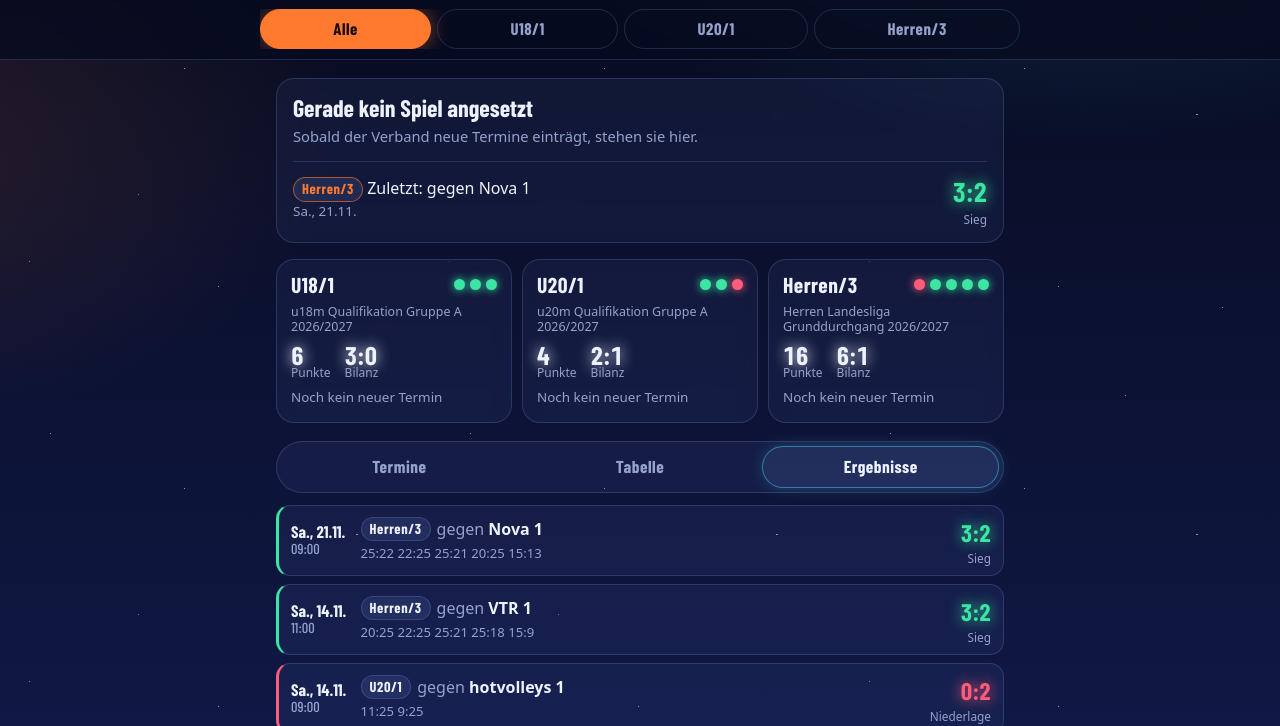
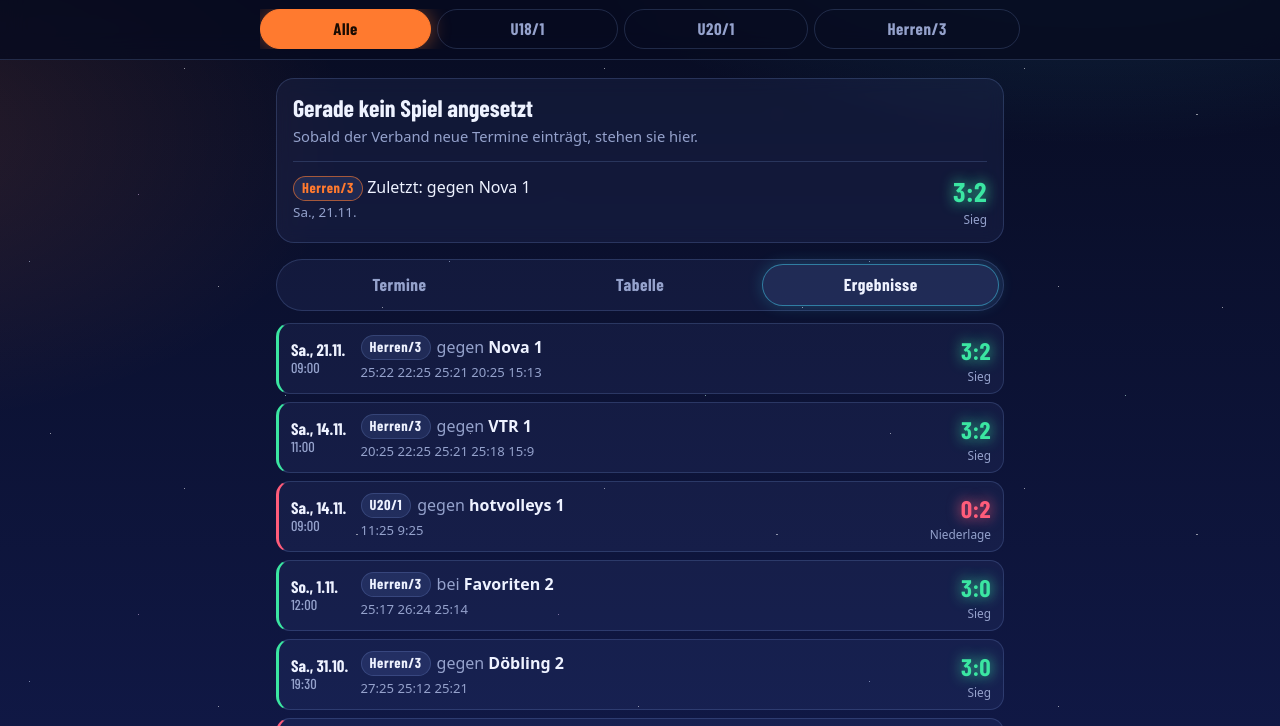
Before and after one commit to beclabi30/spielplan, a plain HTML site: page site/index.html in a window 1280 px wide. Shown: the part 62-788 px from the top of the page. Drawn offline with Linux system fonts and the light colour scheme.

Commit message:
Team-Kacheln entfernt, kompaktere Handy-Ansicht
Co-Authored-By: Claude Opus 5.5 <noreply@anthropic.com>

```diff
--- a/site/app.js
+++ b/site/app.js
@@ -140,7 +140,7 @@ function renderNext(upcoming, past, now) {
       h('p', {}, 'Sobald der Verband neue Termine einträgt, stehen sie hier.'),
       last ? h('div', { class: 'last' },
         h('div', {}, h('span', { class: 'chip us' }, last.teamLabel), ' ', h('span', { class: 'muted' }, 'Zuletzt: '),
-          `${last.isHome ? 'gegen' : 'bei'} ${last.opponent}`, h('div', { class: 'card-next' }, last.start ? fDayShort.format(last.start) : last.note || '')),
+          `${last.isHome ? 'gegen' : 'bei'} ${last.opponent}`, h('div', { class: 'last-date' }, last.start ? fDayShort.format(last.start) : last.note || '')),
         scoreBox(last)) : null));
     return;
   }
@@ -161,29 +161,6 @@ function renderNext(upcoming, past, now) {
     h('div', { class: 'board-foot' },
       h('div', {}, h('p', { class: 'hall' }, hall.name), h('p', { class: 'addr' }, hall.address || 'Adresse noch offen'), h('p', { class: 'addr' }, g.comp)),
       hall.address ? h('a', { class: 'route', href: mapsUrl(hall.address), target: '_blank', rel: 'noopener noreferrer' }, 'Route planen') : null)));
-}
-
-function renderCards(now) {
-  const box = document.getElementById('cards');
-  box.replaceChildren(...visibleTeams().map(t => {
-    const comp = t.competitions[0];
-    const row = comp && comp.standings.find(s => s.team === t.team);
-    const { upcoming, past } = split(gamesOf([t]), now);
-    const form = past.filter(g => g.played).slice(0, 5).reverse().map(g => {
-      const s = ownScore(g);
-      return h('span', { class: `dot ${s.win ? 'w' : 'l'}`, title: `${s.win ? 'Sieg' : 'Niederlage'} ${s.sets} ${g.isHome ? 'gegen' : 'bei'} ${g.opponent}` });
-    });
-    const nxt = upcoming[0];
-    const card = h('button', { type: 'button', class: 'glass card', 'aria-label': `${t.label} anzeigen` },
-      h('div', { class: 'card-head' }, h('span', { class: 'card-name' }, t.label), h('div', { class: 'form', 'aria-label': 'Letzte Spiele, links das älteste' }, form)),
-      h('div', { class: 'card-comp' }, comp ? `${comp.name} ${comp.season || ''}` : 'Kein Bewerb'),
-      h('div', { class: 'card-stats' },
-        h('div', { class: 'card-pts led' }, row ? row.points : '–', h('small', {}, 'Punkte')),
-        h('div', { class: 'card-pts led' }, row ? `${row.won}:${row.lost}` : '–', h('small', {}, 'Bilanz'))),
-      h('div', { class: 'card-next' }, nxt ? ['Nächstes: ', h('b', {}, nxt.start ? `${fDayShort.format(nxt.start)}, ${nxt.time || ''}` : 'Termin offen'), ` ${nxt.isHome ? 'gegen' : 'bei'} ${nxt.opponent}`] : 'Noch kein neuer Termin'));
-    card.addEventListener('click', () => setTeam(t.id));
-    return card;
-  }));
 }
 
 function gameRow(g, kind) {
@@ -263,7 +240,6 @@ function render() {
   renderStatus();
   const { upcoming, past } = split(gamesOf(visibleTeams()), now);
   renderNext(upcoming, past, now);
-  renderCards(now);
   renderList('upcoming', upcoming.slice(1), 'up', upcoming.length ? 'Keine weiteren Termine.' : 'Noch keine Termine eingetragen.');
   renderTables();
   renderList('results', past, 'past', 'Noch keine Ergebnisse.');
--- a/site/index.html
+++ b/site/index.html
@@ -39,7 +39,6 @@
   <main id="main">
     <div id="alert" class="alert" role="status" hidden></div>
     <section id="next" class="next" aria-label="Nächstes Spiel"></section>
-    <section id="cards" class="cards" aria-label="Teams auf einen Blick"></section>
 
     <section class="panel-area">
       <div class="tabs" role="tablist" aria-label="Ansicht">
--- a/site/styles.css
+++ b/site/styles.css
@@ -144,24 +144,6 @@ main { padding: 18px 16px 8px; }
 .quiet .last .score.loss { color: var(--loss); }
 .score small { display: block; font: 500 .74rem/1.2 var(--body); color: var(--muted); text-shadow: none; }
 
-/* Team-Kacheln */
-.cards { display: grid; grid-template-columns: repeat(auto-fit, minmax(210px, 1fr)); gap: 10px; margin-bottom: 18px; }
-.card { padding: 14px; display: grid; gap: 8px; cursor: pointer; text-align: left; color: inherit; font: inherit; }
-.card:hover { border-color: rgba(69, 227, 255, .45); }
-.card-head { display: flex; justify-content: space-between; align-items: center; gap: 8px; }
-.card-name { font: 700 1.35rem/1 var(--display); letter-spacing: .02em; }
-.card-comp { font-size: .78rem; color: var(--muted); line-height: 1.25; }
-.card-stats { display: flex; align-items: baseline; gap: 14px; }
-.card-rank { font-size: 2.4rem; line-height: .9; color: var(--orange); }
-.card-rank small, .card-pts small { display: block; white-space: nowrap; font: 500 .75rem/1.2 var(--body); color: var(--muted); text-shadow: none; }
-.card-pts { font-size: 1.6rem; line-height: .9; color: var(--ink); }
-.form { display: flex; gap: 5px; align-items: center; }
-.dot { width: 11px; height: 11px; border-radius: 50%; }
-.dot.w { background: var(--win); box-shadow: 0 0 8px var(--win); }
-.dot.l { background: var(--loss); box-shadow: 0 0 8px var(--loss); }
-.card-next { font-size: .84rem; color: var(--muted); }
-.card-next b { color: var(--cyan); font-weight: 600; }
-
 /* Reiter */
 .tabs { display: grid; grid-template-columns: repeat(3, 1fr); gap: 4px; padding: 4px; border-radius: 999px; background: var(--panel); border: 1px solid var(--edge); margin-bottom: 12px; }
 .tabs button { min-height: 42px; border: 0; border-radius: 999px; background: transparent; color: var(--muted); cursor: pointer; font: 700 1.08rem/1 var(--display); letter-spacing: .03em; }
@@ -212,3 +194,4 @@ main { padding: 18px 16px 8px; }
 @media (prefers-reduced-motion: reduce) {
   .next > *, .refresh[aria-busy="true"] svg { animation: none; }
 }
+.quiet .last-date { font-size: .84rem; color: var(--muted); margin-top: 2px; }
```
Also changed, not shown: 1 other file.
